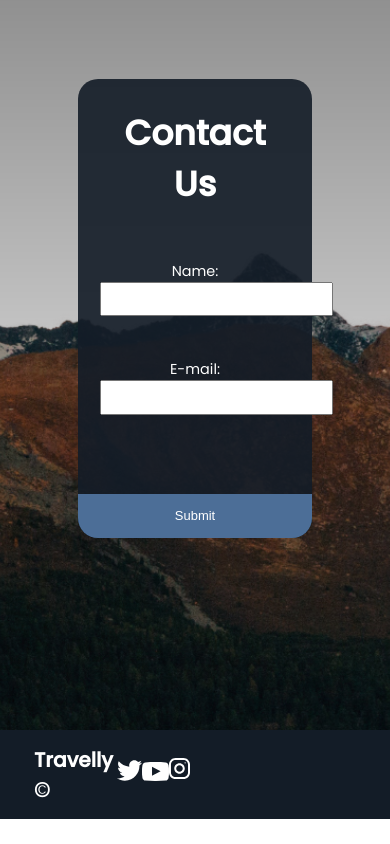
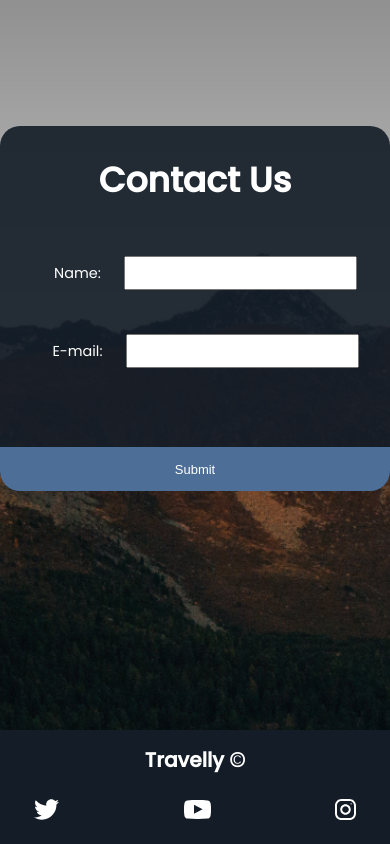
Before and after one commit to pedroGermano/awesome-website, a plain HTML site: page original/index.html in a window 390 px wide. Shown: the part 3170-4014 px from the top of the page. Before the commit the page ends 3989 px from the top, so only its background shows below. Drawn offline with Linux system fonts and the light colour scheme; a web font is replaced by a local one.

Commit message:
rodape finish

```diff
--- a/original/css/main.css
+++ b/original/css/main.css
@@ -283,10 +283,16 @@ footer{
     background: rgba(19, 28, 39, 1);
 }
 
+footer h5{
+    flex: 1 1 40rem;
+}
+
 footer ul{
     display: flex;
     list-style: none;
     flex: 1 1 40rem;
+    justify-content: space-between;
+    align-items: center;
 }
 
 .footer-wrapper{
@@ -296,6 +302,7 @@ footer ul{
     margin: auto;
     align-items: center;
     min-height: 10vh;
+    flex-wrap: wrap;
 
 }
 
@@ -337,5 +344,14 @@ footer ul{
         background: rgba(19,28,39,0.8);
         -webkit-text-fill-color: white;
     }
+    .form-wrapper{
+        width: 100%;
+    }
+    footer{
+        text-align: center;
+    }
+    footer h5{
+        padding-bottom: 3rem;
+    }
 
 }
```
